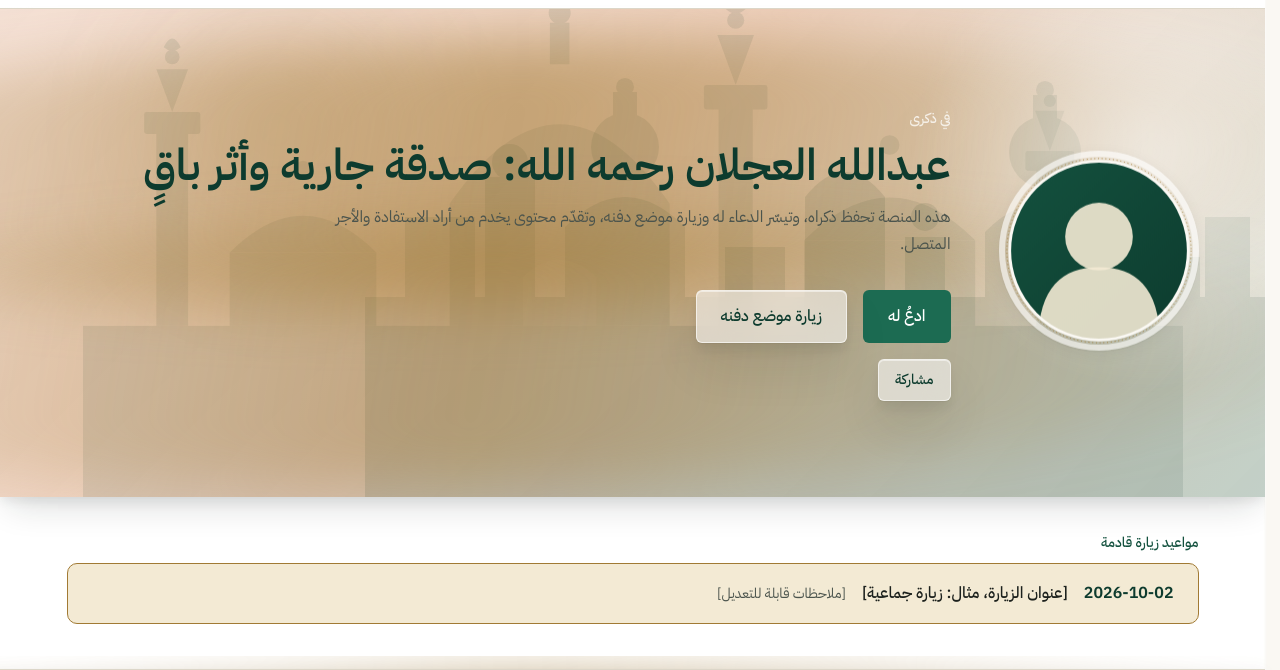
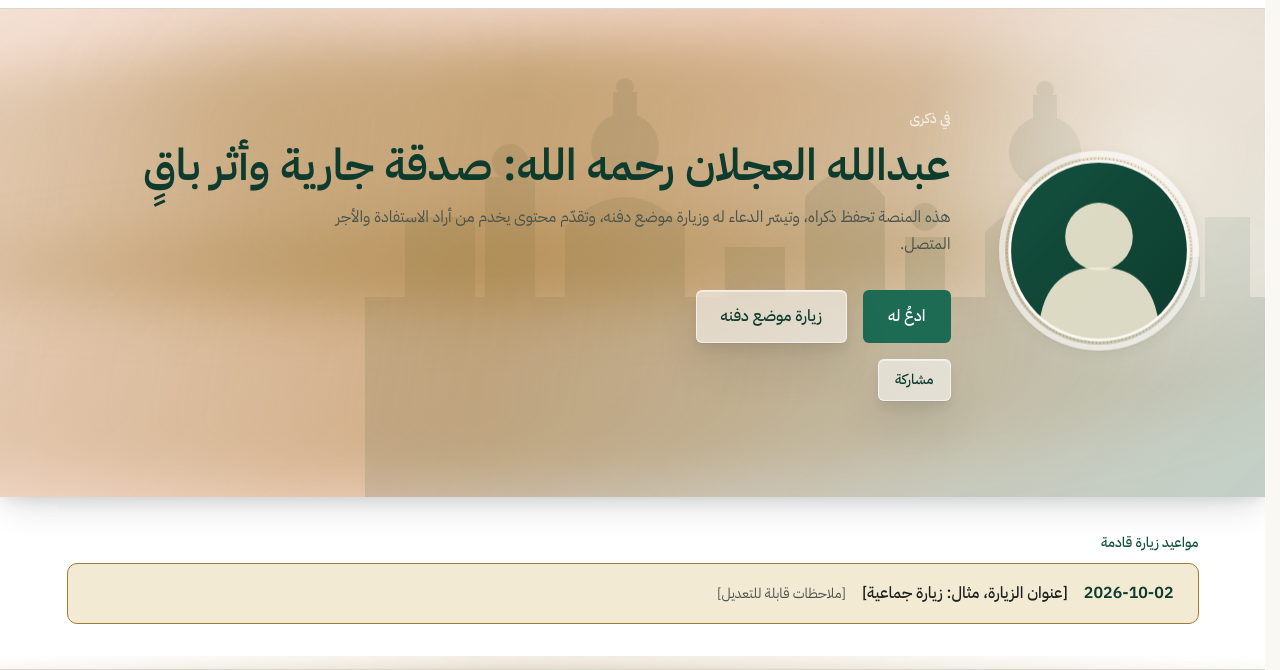
Before and after one commit to sriharsh-2003/Father-Charity-Site, a website: page index.html in a window 1280 px wide. Shown: the part 56-726 px from the top of the page. Drawn offline with Linux system fonts and the light colour scheme; no server answers.

Commit message:
fixed both bg and design

```diff
--- a/index.html
+++ b/index.html
@@ -44,7 +44,6 @@
 <main class="site-main">
 
 <section class="hero">
-  <div class="religious-backdrop" aria-hidden="true"></div>
   <div class="ambient-glow ambient-glow--gold" aria-hidden="true" style="width:320px; height:320px; top:-6%; inset-inline-end:8%;"></div>
   <div class="flowing-waves flowing-waves--on-tint" aria-hidden="true"></div>
   <div class="container hero__layout">
```
Also changed, not shown: preview-home.html (+0 -1 lines).
